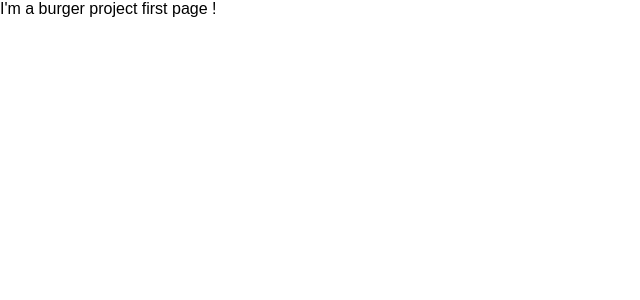
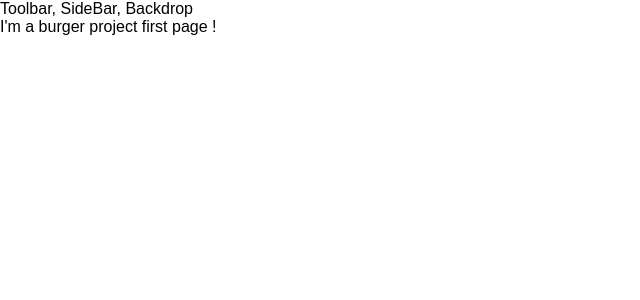
Before and after one commit to yyavor0705/burger-constructor, a React app: page / in a window 1280 px wide. Shown: the top 300 px of the page, without its empty margins (0-640 px from the left). Built offline with nearby package versions, Linux system fonts and the light colour scheme.

Commit message:
Added Layout component.

```diff
--- a/src/App.js
+++ b/src/App.js
@@ -1,9 +1,14 @@
 import React, { Component } from 'react';
+
+import Layout from './components/Layout/Layout'
 
 class App extends Component {
   render() {
     return (
-      <div>I'm a burger project first page !
+      <div>
+        <Layout>
+          I'm a burger project first page !
+        </Layout>
       </div>
     );
   }
--- /dev/null
+++ b/src/components/Layout/Layout.js
@@ -0,0 +1,14 @@
+import React from 'react'
+
+import Aux from '../../hoc/Auxiliary'
+
+const layout = (props) => (
+    <Aux>
+        <div>Toolbar, SideBar, Backdrop</div>
+        <main>
+            {props.children}
+        </main>
+    </Aux>
+)
+
+export default layout;
--- /dev/null
+++ b/src/hoc/Auxiliary.js
@@ -0,0 +1,3 @@
+const aux = (props) => props.children
+
+export default aux;
```
